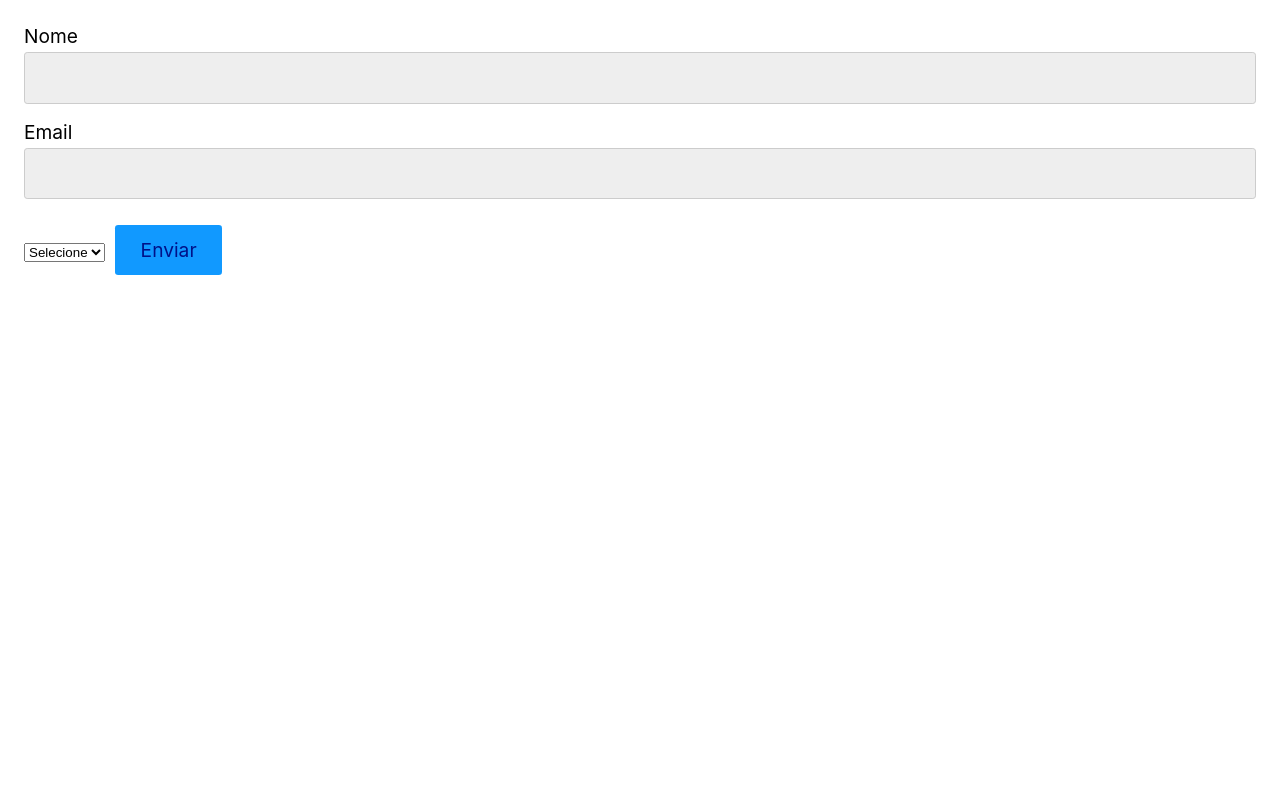
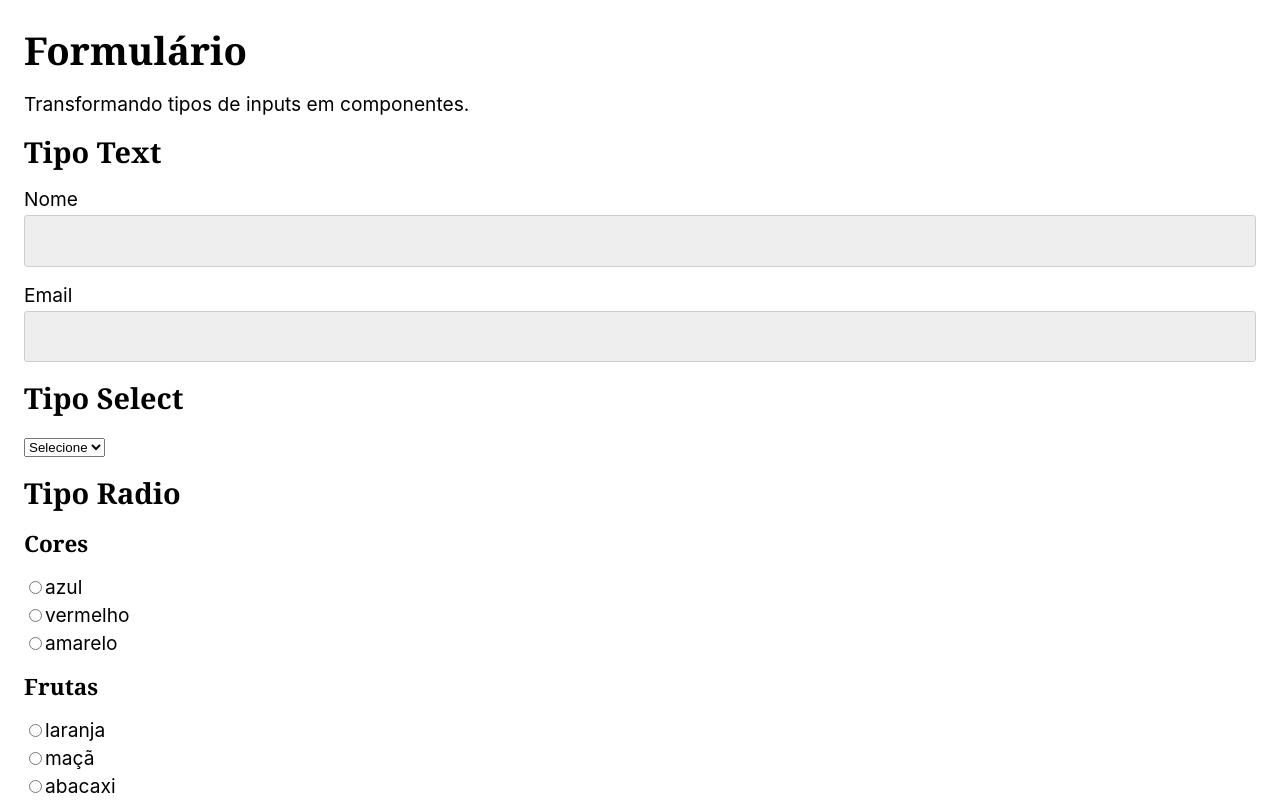
Before and after one commit to andressatomiozzo/react, a React (Vite) app in the folder testes/01/: page / in a window 1280 px wide. Shown: the top 800 px of the page. Built offline with nearby package versions, Linux system fonts and the light colour scheme.

Commit message:
testes - 11 - formulários - input tipo radio como componente

```diff
--- a/testes/01/src/pages/11/App11.jsx
+++ b/testes/01/src/pages/11/App11.jsx
@@ -1,17 +1,35 @@
 import React from "react";
 import Input from "./form/Input";
 import Select from "./form/Select";
+import Radio from "./form/Radio";
 
 const App11 = () => {
   const [nome, setNome] = React.useState("");
   const [email, setEmail] = React.useState("");
   const [produtos, setProdutos] = React.useState("");
+  const [cores, setCores] = React.useState("");
+  const [frutas, setFrutas] = React.useState("");
 
   return (
     <form>
+      <h1>Formulário</h1>
+      <p>Transformando tipos de inputs em componentes.</p>
+      <h2>Tipo Text</h2>
       <Input id="nome" label="Nome" value={nome} setValue={setNome} required />
       <Input id="email" label="Email" value={email} setValue={setEmail} />
-      <Select options={["notebook", "tablet"]} value={produtos} setValue={setProdutos}/>
+
+      <h2>Tipo Select</h2>
+      <Select options={["notebook", "tablet"]} value={produtos} setValue={setProdutos} />
+
+      <h2>Tipo Radio</h2>
+      <h3>Cores</h3>
+      <Radio options={["azul", "vermelho", "amarelo"]} value={cores} setValue={setCores} />
+
+      <h3>Frutas</h3>
+      <Radio options={["laranja", "maçã", "abacaxi"]} value={frutas} setValue={setFrutas} />
+
+      <h2>Tipo Checkbox</h2>
+
       <button>Enviar</button>
     </form>
   );
--- /dev/null
+++ b/testes/01/src/pages/11/form/Radio.jsx
@@ -0,0 +1,16 @@
+import React from "react";
+
+const Radio = ({ options, value, setValue }) => {
+  return (
+    <>
+      {options.map((option) => (
+        <label key={option}>
+          <input type="radio" value={option} checked={value === option} onChange={({ target }) => setValue(target.value)} />
+          {option}
+        </label>
+      ))}
+    </>
+  );
+};
+
+export default Radio;
```
